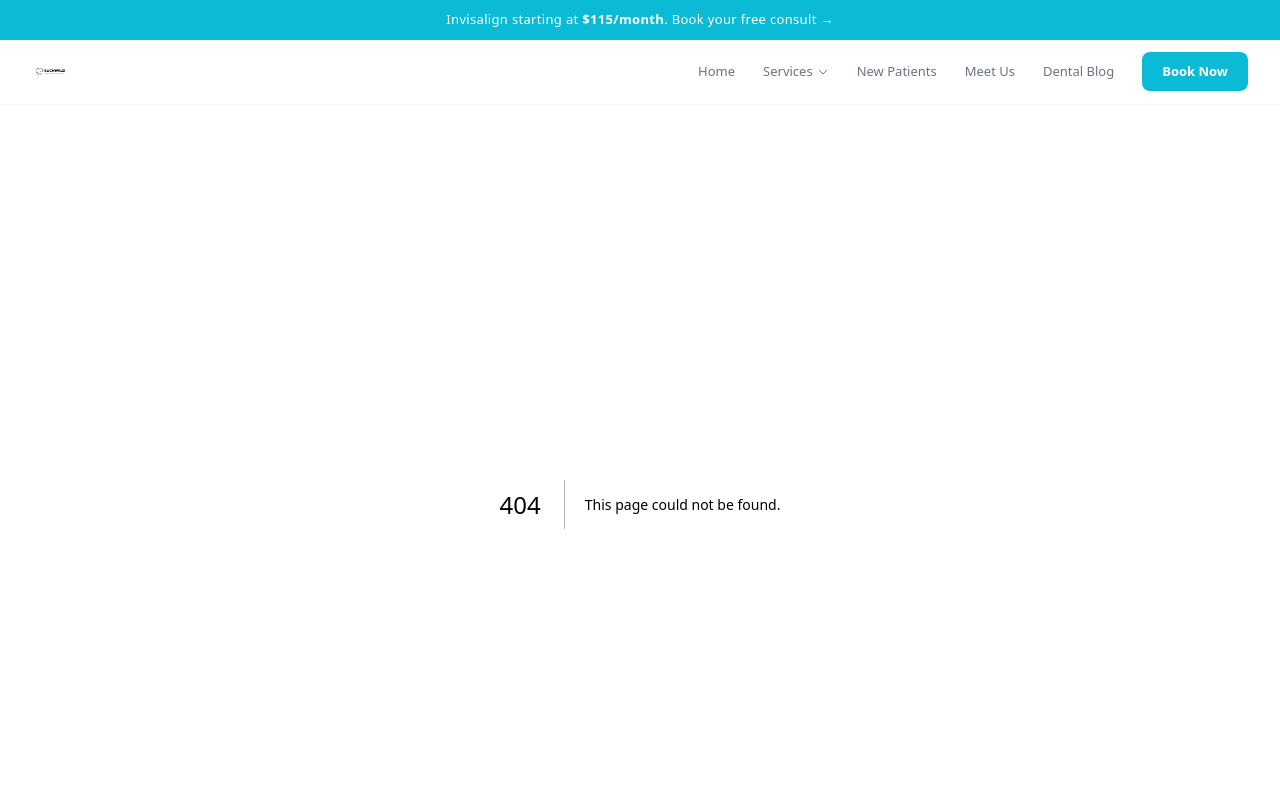
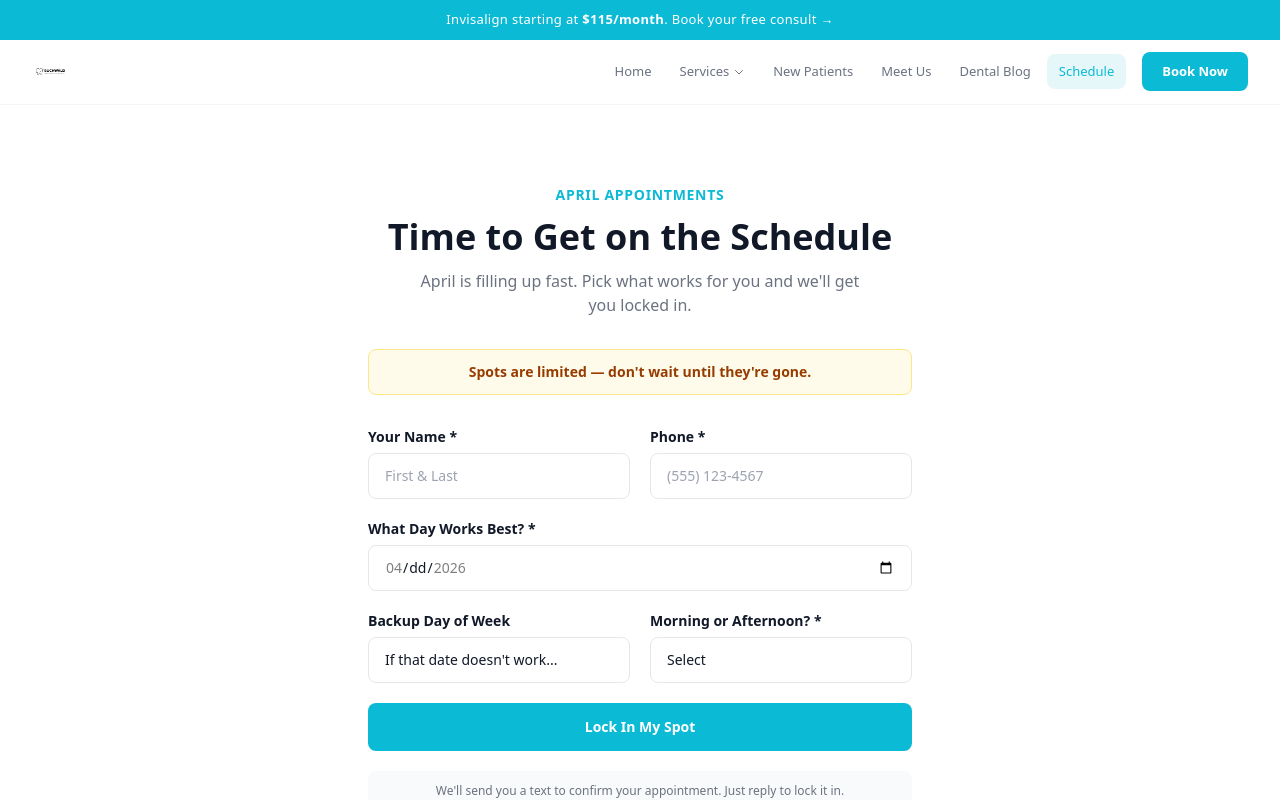
Before and after one commit to leekounas-cmd/buchwald-site, a Next.js app: page /schedule in a window 1280 px wide. Before the commit this address had no page. Shown: the top 800 px of the page. Built offline with nearby package versions, Linux system fonts and the light colour scheme.

Commit message:
Add April schedule page and nav tab for patient recall
Co-Authored-By: Claude Opus 4.6 (1M context) <noreply@anthropic.com>

```diff
--- /dev/null
+++ b/src/app/schedule/page.tsx
@@ -0,0 +1,184 @@
+"use client";
+
+import { useState } from "react";
+import { motion } from "motion/react";
+
+const FORMSPREE_ID = "xpqyyjkl";
+
+const dayOptions = [
+  "Monday",
+  "Tuesday",
+  "Wednesday",
+  "Thursday",
+  "Any Day",
+];
+
+export default function SchedulePage() {
+  const [submitted, setSubmitted] = useState(false);
+  const [loading, setLoading] = useState(false);
+  const [error, setError] = useState("");
+
+  async function handleSubmit(e: React.FormEvent<HTMLFormElement>) {
+    e.preventDefault();
+    setLoading(true);
+    setError("");
+
+    const form = e.currentTarget;
+    const data = new FormData(form);
+    data.append("form-type", "April Schedule Request");
+
+    const res = await fetch(`https://formspree.io/f/${FORMSPREE_ID}`, {
+      method: "POST",
+      body: data,
+      headers: { Accept: "application/json" },
+    });
+
+    setLoading(false);
+
+    if (res.ok) {
+      setSubmitted(true);
+    } else {
+      setError("Something went wrong. Please call us at (972) 644-3280.");
+    }
+  }
+
+  if (submitted) {
+    return (
+      <section className="py-20 sm:py-32 bg-white">
+        <div className="mx-auto max-w-lg px-4 text-center">
+          <motion.div initial={{ opacity: 0, y: 20 }} animate={{ opacity: 1, y: 0 }}>
+            <div className="h-16 w-16 rounded-full bg-primary/10 flex items-center justify-center mx-auto mb-6">
+              <svg className="h-8 w-8 text-primary" fill="none" viewBox="0 0 24 24" stroke="currentColor" strokeWidth={2}>
+                <path strokeLinecap="round" strokeLinejoin="round" d="M5 13l4 4L19 7" />
+              </svg>
+            </div>
+            <h1 className="text-3xl sm:text-4xl font-extrabold text-gray-900 mb-4">You&apos;re All Set</h1>
+            <p className="text-gray-500 text-lg leading-relaxed mb-2">
+              We&apos;ll send you a text to confirm your appointment.
+            </p>
+            <p className="text-gray-500 text-base">
+              Keep an eye out — just reply to confirm and you&apos;re locked in.
+            </p>
+          </motion.div>
+        </div>
+      </section>
+    );
+  }
+
+  return (
+    <section className="py-10 sm:py-20 bg-white">
+      <div className="mx-auto max-w-xl px-4">
+        <motion.div initial={{ opacity: 0, y: 20 }} animate={{ opacity: 1, y: 0 }} transition={{ duration: 0.5 }} className="text-center mb-8">
+          <p className="text-primary text-sm font-bold uppercase tracking-wider mb-3">April Appointments</p>
+          <h1 className="text-3xl sm:text-4xl font-extrabold text-gray-900 mb-3">Time to Get on the Schedule</h1>
+          <p className="text-gray-500 text-base max-w-md mx-auto">
+            April is filling up fast. Pick what works for you and we&apos;ll get you locked in.
+          </p>
+        </motion.div>
+
+        <motion.div
+          initial={{ opacity: 0, y: 10 }}
+          animate={{ opacity: 1, y: 0 }}
+          transition={{ duration: 0.4, delay: 0.1 }}
+          className="bg-amber-50 border border-amber-200 rounded-lg px-4 py-3 mb-8 text-center"
+        >
+          <p className="text-amber-800 text-sm font-semibold">Spots are limited — don&apos;t wait until they&apos;re gone.</p>
+        </motion.div>
+
+        <motion.form
+          onSubmit={handleSubmit}
+          initial={{ opacity: 0, y: 15 }}
+          animate={{ opacity: 1, y: 0 }}
+          transition={{ duration: 0.5, delay: 0.15 }}
+          className="space-y-5"
+        >
+          <div className="grid gap-5 sm:grid-cols-2">
+            <div>
+              <label htmlFor="name" className="block text-sm font-semibold text-gray-900 mb-1.5">Your Name *</label>
+              <input
+                type="text"
+                id="name"
+                name="name"
+                required
+                className="w-full rounded-lg border border-gray-200 px-4 py-3 text-sm text-gray-900 placeholder:text-gray-400 focus:outline-none focus:ring-2 focus:ring-primary/20 focus:border-primary transition-all"
+                placeholder="First & Last"
+              />
+            </div>
+            <div>
+              <label htmlFor="phone" className="block text-sm font-semibold text-gray-900 mb-1.5">Phone *</label>
+              <input
+                type="tel"
+                id="phone"
+                name="phone"
+                required
+                className="w-full rounded-lg border border-gray-200 px-4 py-3 text-sm text-gray-900 placeholder:text-gray-400 focus:outline-none focus:ring-2 focus:ring-primary/20 focus:border-primary transition-all"
+                placeholder="(555) 123-4567"
+              />
+            </div>
+          </div>
+
+          <div>
+            <label htmlFor="preferred-date" className="block text-sm font-semibold text-gray-900 mb-1.5">What Day Works Best? *</label>
+            <input
+              type="date"
+              id="preferred-date"
+              name="preferred-date"
+              required
+              min="2026-04-01"
+              max="2026-04-30"
+              className="w-full rounded-lg border border-gray-200 px-4 py-3 text-sm text-gray-900 focus:outline-none focus:ring-2 focus:ring-primary/20 focus:border-primary transition-all"
+            />
+          </div>
+
+          <div className="grid gap-5 sm:grid-cols-2">
+            <div>
+              <label htmlFor="backup-day" className="block text-sm font-semibold text-gray-900 mb-1.5">Backup Day of Week</label>
+              <select
+                id="backup-day"
+                name="backup-day"
+                className="w-full rounded-lg border border-gray-200 px-4 py-3 text-sm text-gray-900 focus:outline-none focus:ring-2 focus:ring-primary/20 focus:border-primary transition-all appearance-none bg-white"
+              >
+                <option value="">If that date doesn&apos;t work...</option>
+                {dayOptions.map((d) => (
+                  <option key={d} value={d}>{d}</option>
+                ))}
+              </select>
+            </div>
+            <div>
+              <label htmlFor="preferred-time" className="block text-sm font-semibold text-gray-900 mb-1.5">Morning or Afternoon? *</label>
+              <select
+                id="preferred-time"
+                name="preferred-time"
+                required
+                className="w-full rounded-lg border border-gray-200 px-4 py-3 text-sm text-gray-900 focus:outline-none focus:ring-2 focus:ring-primary/20 focus:border-primary transition-all appearance-none bg-white"
+              >
+                <option value="">Select</option>
+                <option value="Morning">Morning</option>
+                <option value="Afternoon">Afternoon</option>
+                <option value="Either">Either works</option>
+              </select>
+            </div>
+          </div>
+
+          {error && (
+            <p className="text-red-500 text-sm font-medium">{error}</p>
+          )}
+
+          <button
+            type="submit"
+            disabled={loading}
+            className="w-full rounded-lg bg-primary px-7 py-3.5 text-sm font-bold text-white hover:bg-primary-dark transition-all disabled:opacity-50 disabled:cursor-not-allowed"
+          >
+            {loading ? "Sending..." : "Lock In My Spot"}
+          </button>
+
+          <div className="bg-gray-50 rounded-lg px-4 py-3 text-center">
+            <p className="text-gray-500 text-xs">
+              We&apos;ll send you a text to confirm your appointment. Just reply to lock it in.
+            </p>
+          </div>
+        </motion.form>
+      </div>
+    </section>
+  );
+}
--- a/src/components/Navbar.tsx
+++ b/src/components/Navbar.tsx
@@ -163,6 +163,17 @@ export function Navbar() {
               Dental Blog
             </Link>
 
+            <Link
+              href="/schedule"
+              className={`px-3 py-2 rounded-lg text-[13px] font-medium transition-colors ${
+                pathname === "/schedule"
+                  ? "text-primary bg-primary-light"
+                  : "text-gray-500 hover:text-gray-900 hover:bg-gray-50"
+              }`}
+            >
+              Schedule
+            </Link>
+
             <a
               href={BOOKING_URL}
               className="ml-3 rounded-lg bg-primary px-5 py-2.5 text-[13px] font-semibold text-white transition-all hover:bg-primary-dark hover:shadow-md hover:shadow-primary/20"
@@ -282,6 +293,17 @@ export function Navbar() {
             Dental Blog
           </Link>
 
+          <Link
+            href="/schedule"
+            className={`block rounded-lg px-4 py-3 text-sm font-medium transition-colors ${
+              pathname === "/schedule"
+                ? "bg-primary-light text-primary"
+                : "text-gray-500 hover:bg-gray-50 hover:text-gray-900"
+            }`}
+          >
+            Schedule
+          </Link>
+
           <a
             href={BOOKING_URL}
             className="mt-3 block rounded-lg bg-primary px-5 py-3 text-center text-sm font-semibold text-white hover:bg-primary-dark"
```
